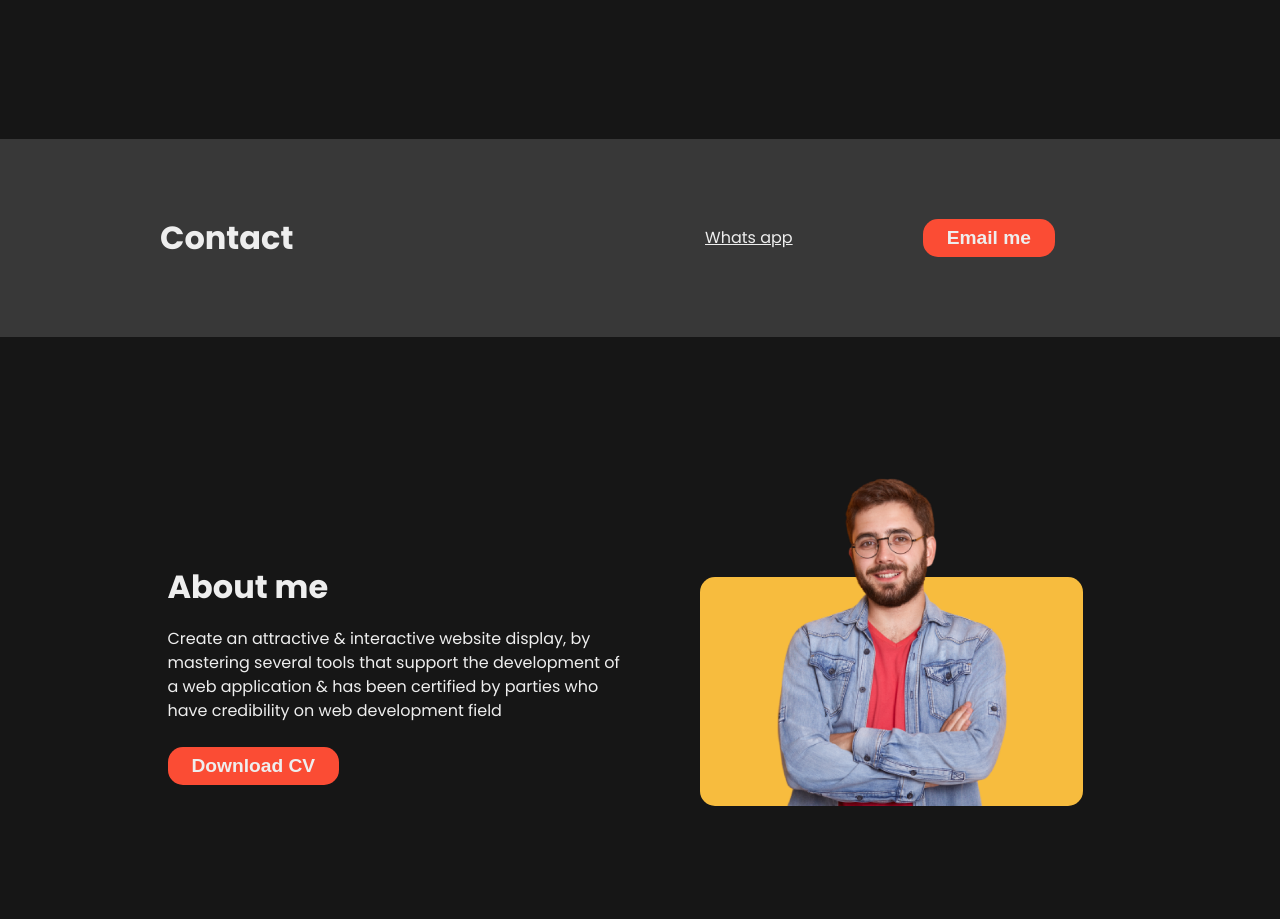
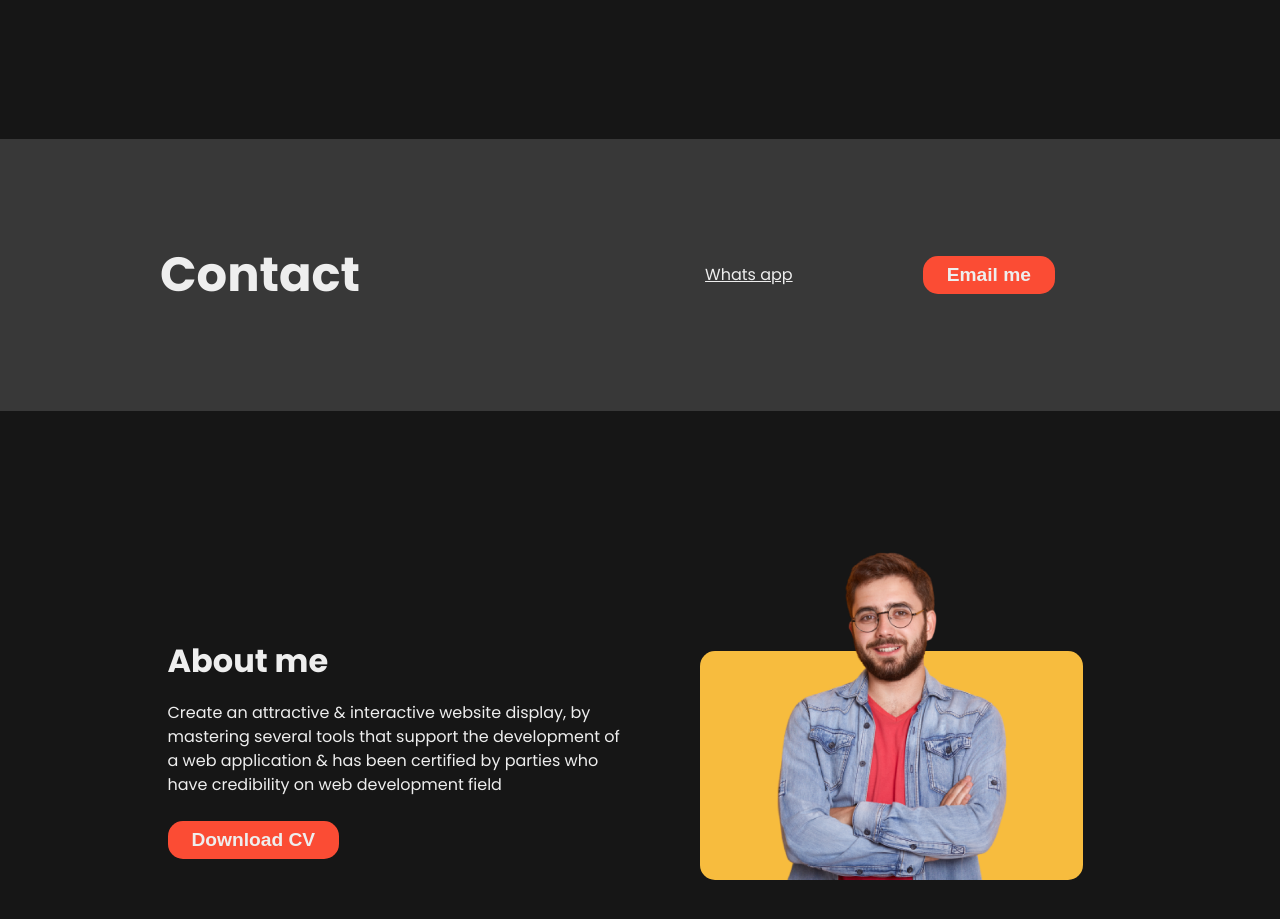
Before and after one commit to Dedenno17/website-protofolio-pribadi, a React (Create React App) app: page / in a window 1280 px wide. Shown: the part 800-1719 px from the top of the page. Built offline with nearby package versions, Linux system fonts and the light colour scheme.

Commit message:
memperbesar padding contact section

```diff
--- a/src/styles/Contact.module.css
+++ b/src/styles/Contact.module.css
@@ -39,7 +39,7 @@
 /* pc Size */
 @media screen and (min-width: 1024px) {
   .contact {
-    padding: 80px 0;
+    padding: 112px 0;
   }
 
   .contact > div {
@@ -48,6 +48,7 @@
 
   .contact > div h2 {
     margin-bottom: 0;
+    font-size: 3rem;
   }
 
   .contact > div > span {
```
